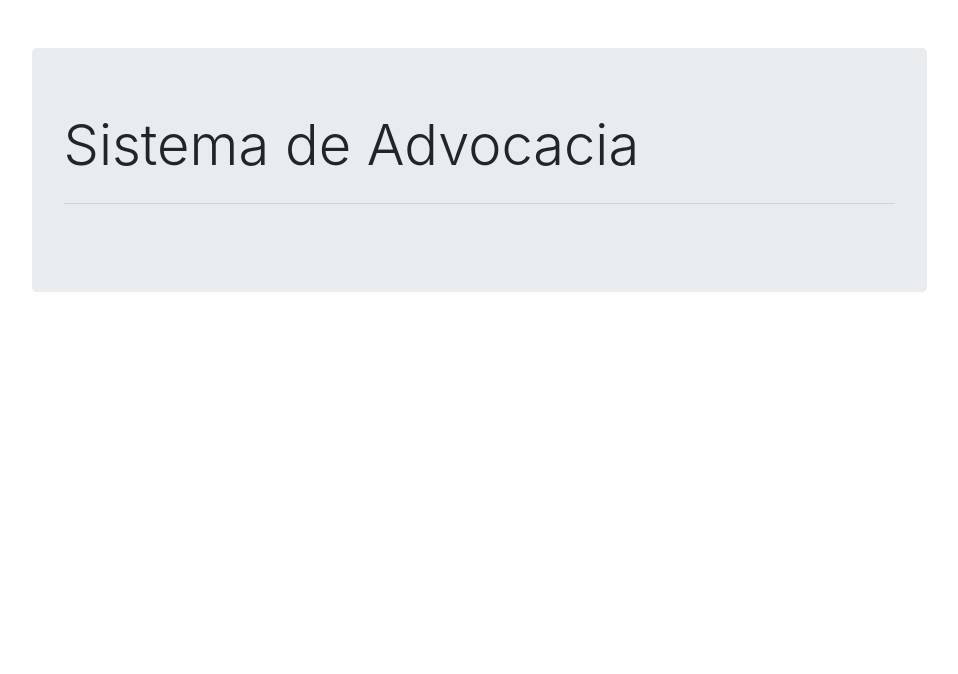
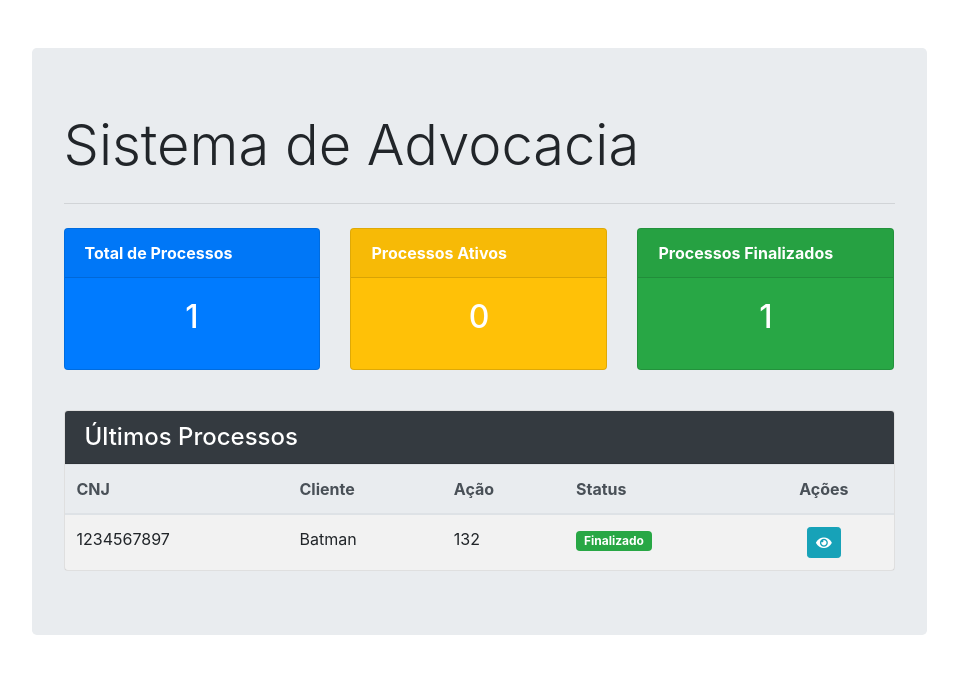
Before and after one commit to stoledo85/sistema_advocacia, a Django app: page / in a window 1280 px wide. Shown: the part 66-740 px from the top of the page, without its empty margins (161-1119 px from the left). Run offline with Django 3.2, Linux system fonts and the light colour scheme; data comes from the database, SQL or seed files in the repository; both versions use the stored data as it was after the commit; some libraries are stand-ins or nearby versions.

Commit message:
atualizacao de projeto

```diff
--- a/clientes/templates/clientes/atualizar_cliente.html
+++ b/clientes/templates/clientes/atualizar_cliente.html
@@ -1,4 +1,4 @@
-{% extends "base.html" %}
+{% extends "clientes/base.html" %}
 {% load crispy_forms_tags %}
 
 {% block conteudo %}
--- a/clientes/templates/clientes/base.html
+++ b/clientes/templates/clientes/base.html
@@ -1,6 +1,7 @@
 <!DOCTYPE html>
 {% load static %}
 <html lang="pt_br">
+
 <head>
     <meta name="viewport" content="width=device-width, initial-scale=1" />
     <meta charset="utf-8" />
@@ -10,13 +11,13 @@
     <!-- JQuery -->
     <script type="text/javascript" src="{% static 'js/jquery.min.js' %}"></script>
     <!-- Bootstrap core JavaScript -->
-        <script type="text/javascript" src="{% static 'js/bootstrap.min.js' %}" ></script>
+    <script type="text/javascript" src="{% static 'js/bootstrap.min.js' %}"></script>
     <!-- Popper Minimal JavaScript-->
     <script type="text/javascript" src="{% static 'js/popper.min.js'%}"></script>
 
     {# CSS do HTML #}
     <!-- Font Awesome -->
-        <link rel="stylesheet" href="https://use.fontawesome.com/releases/v5.8.2/css/all.css"/>
+    <link rel="stylesheet" href="https://use.fontawesome.com/releases/v5.8.2/css/all.css" />
     <!-- Bootstrap core CSS -->
     <link href="{% static 'css/bootstrap.min.css' %}" rel="stylesheet" />
     <!-- Bootstrap Extras-->
@@ -26,21 +27,26 @@
     {% block css %} {% endblock css %}
     <title>Sistema de Advocacia</title>
 </head>
+
 <body>
     <nav class="navbar navbar-expand-lg navbar-dark bg-primary">
         <a class="navbar-brand" href="{% url 'clientes:index'%}">
-            <img src="{% static "img/PinClipart.com_sky-background-clipart_1315100.png" %}" alt="logo" width="40" height="40">
+            <img src="{% static 'img/PinClipart.com_sky-background-clipart_1315100.png' %}" alt="logo" width="40"
+                height="40">
         </a>
-    <button class="navbar-toggler" type="button" data-toggle="collapse" data-target="#navbarNav" aria-controls="navbarNav" aria-expanded="false" aria-label="Toggle navigation"      >
+        <button class="navbar-toggler" type="button" data-toggle="collapse" data-target="#navbarNav"
+            aria-controls="navbarNav" aria-expanded="false" aria-label="Toggle navigation">
             <span class="navbar-toggler-icon"></span>
         </button>
         <div class="collapse navbar-collapse" id="navbarNav">
             <ul class="navbar-nav">
                 <li class="nav-item active">
-                <a class="nav-link text-white" href="{% url 'clientes:index' %}">Home <span class="sr-only">(current)</span></a>
+                    <a class="nav-link text-white" href="{% url 'clientes:index' %}">Home <span
+                            class="sr-only">(current)</span></a>
                 </li>
                 <li class="nav-item dropdown">
-                <a class="nav-link dropdown-toggle text-white" id="navbarDropdownMenuLink" role="button" data-toggle="dropdown" aria-haspopup="true" aria-expanded="false">
+                    <a class="nav-link dropdown-toggle text-white" id="navbarDropdownMenuLink" role="button"
+                        data-toggle="dropdown" aria-haspopup="true" aria-expanded="false">
                         Clientes
                     </a>
                     <div class="dropdown-menu" aria-labelledby="navbarDropdownMenuLink">
@@ -49,11 +55,13 @@
                     </div>
                 </li>
                 <li class="nav-item dropdown">
-            <a class="nav-link dropdown-toggle text-white" id="navbarDropdownMenuLink" role="button" data-toggle="dropdown" aria-haspopup="true" aria-expanded="false"            >
+                    <a class="nav-link dropdown-toggle text-white" id="navbarDropdownMenuLink" role="button"
+                        data-toggle="dropdown" aria-haspopup="true" aria-expanded="false">
                         Processos
                     </a>
                     <div class="dropdown-menu" aria-labelledby="navbarDropdownMenuLink">
                         <a class="dropdown-item" href="{% url 'processos:processo' %}">Processo Novo</a>
+                        <a class="dropdown-item" href="{% url 'processos:listaprocessos' %}">Listar Processos</a>
                         <a class="dropdown-item" href="{% url 'processos:faseprocesso' %}">Fase do Processo</a>
                     </div>
                 </li>
@@ -70,4 +78,5 @@
         </div>
     </div>
 </body>
+
 </html>
--- a/clientes/templates/clientes/index.html
+++ b/clientes/templates/clientes/index.html
@@ -1,3 +1,79 @@
 {% extends 'clientes/base.html' %}
 {% block conteudo %}
-{% endblock  %}
+<div class="row mb-4">
+    <div class="col-md-4">
+        <div class="card text-white bg-primary mb-3">
+            <div class="card-header font-weight-bold">Total de Processos</div>
+            <div class="card-body">
+                <h2 class="card-title text-center">{{ processos_total }}</h2>
+            </div>
+        </div>
+    </div>
+    <div class="col-md-4">
+        <div class="card text-white bg-warning mb-3">
+            <div class="card-header font-weight-bold">Processos Ativos</div>
+            <div class="card-body">
+                <h2 class="card-title text-center">{{ processos_ativos }}</h2>
+            </div>
+        </div>
+    </div>
+    <div class="col-md-4">
+        <div class="card text-white bg-success mb-3">
+            <div class="card-header font-weight-bold">Processos Finalizados</div>
+            <div class="card-body">
+                <h2 class="card-title text-center">{{ processos_finalizados }}</h2>
+            </div>
+        </div>
+    </div>
+</div>
+
+<div class="row">
+    <div class="col-12">
+        <div class="card">
+            <div class="card-header bg-dark text-white">
+                <h4 class="mb-0">Últimos Processos</h4>
+            </div>
+            <div class="card-body p-0">
+                <div class="table-responsive">
+                    <table class="table table-striped table-hover mb-0">
+                        <thead class="thead-light">
+                            <tr>
+                                <th>CNJ</th>
+                                <th>Cliente</th>
+                                <th>Ação</th>
+                                <th>Status</th>
+                                <th class="text-center">Ações</th>
+                            </tr>
+                        </thead>
+                        <tbody>
+                            {% for processo in ultimos_processos %}
+                            <tr>
+                                <td>{{ processo.cnj }}</td>
+                                <td>{{ processo.cliente }}</td>
+                                <td>{{ processo.obj_acao }}</td>
+                                <td>
+                                    {% if processo.finalizado %}
+                                    <span class="badge badge-success px-2 py-1">Finalizado</span>
+                                    {% else %}
+                                    <span class="badge badge-warning px-2 py-1">Ativo</span>
+                                    {% endif %}
+                                </td>
+                                <td class="text-center">
+                                    <a href="{% url 'processos:detalhe_processo' processo.id %}" class="btn btn-sm btn-info" title="Visualizar">
+                                        <i class="fas fa-eye"></i>
+                                    </a>
+                                </td>
+                            </tr>
+                            {% empty %}
+                            <tr>
+                                <td colspan="5" class="text-center py-4">Nenhum processo cadastrado.</td>
+                            </tr>
+                            {% endfor %}
+                        </tbody>
+                    </table>
+                </div>
+            </div>
+        </div>
+    </div>
+</div>
+{% endblock %}
--- a/clientes/views.py
+++ b/clientes/views.py
@@ -3,12 +3,24 @@ from django.shortcuts import HttpResponseRedirect, get_object_or_404, redirect,
 
 from .forms import BuscaClienteForm, ClienteForm
 from .models import Cliente
+from processos.models import Processo
 
 # Create your views here.
 
 
 def index(request):
-    return render(request, "clientes/index.html")
+    processos_total = Processo.objects.count()
+    processos_ativos = Processo.objects.filter(finalizado=False).count()
+    processos_finalizados = Processo.objects.filter(finalizado=True).count()
+    ultimos_processos = Processo.objects.order_by("-id")[:5]
+
+    context = {
+        "processos_total": processos_total,
+        "processos_ativos": processos_ativos,
+        "processos_finalizados": processos_finalizados,
+        "ultimos_processos": ultimos_processos,
+    }
+    return render(request, "clientes/index.html", context)
 
 
 def clienteView(request):
@@ -37,7 +49,7 @@ def atualizarCliente(request, cliente_id):
         form = ClienteForm(request.POST, instance=cliente)
         if form.is_valid():
             form.save()
-            return redirect("listagem_cliente")
+        return redirect("clientes:listacliente")
     else:
         form = ClienteForm(instance=cliente)
     return render(
@@ -45,11 +57,14 @@ def atualizarCliente(request, cliente_id):
     )
 
 
+
 def excluirCliente(request, cliente_id):
     cliente = get_object_or_404(Cliente, id=cliente_id)
     if request.method == "POST":
+        if Processo.objects.filter(cliente=cliente).exists():
+           return render(request, "clientes/excluir_cliente.html", {"cliente": cliente, "erro": "Este cliente nao pode ser excluido pois existe um processo vinculado a ele"})
         cliente.delete()
-        return redirect("listagem_cliente")
+        return redirect("clientes:listacliente")
     return render(request, "clientes/excluir_cliente.html", {"cliente": cliente})
 
 
--- a/processos/models.py
+++ b/processos/models.py
@@ -40,9 +40,10 @@ class Processo(models.Model):
         verbose_name="Valor da Causa", max_digits=5, decimal_places=2)
     pedido = models.CharField(verbose_name="Pedido", max_length=50)
     obs = models.TextField(verbose_name="Obs")
+    finalizado = models.BooleanField(default=False, verbose_name="Processo Finalizado")
 
     def __str__(self):
-        return self.nro_processo
+        return self.cnj
 
 
 class faseProcesso(models.Model):
@@ -52,4 +53,4 @@ class faseProcesso(models.Model):
     processo = models.ForeignKey(Processo, on_delete=models.PROTECT)
 
     def __str__(self):
-        return self.tipo_fase_processo + " - " + self.processo
+        return f"{self.tipo_fase_processo} - {self.processo}"
--- a/processos/urls.py
+++ b/processos/urls.py
@@ -7,4 +7,10 @@ app_name = "processos"
 urlpatterns = [
     path("processo/", views.processoView, name="processo"),
     path("faseprocesso/", views.faseProcessoView, name="faseprocesso"),
+    path("listaprocessos/", views.listagemProcessos, name="listaprocessos"),
+    path("detalhe/<int:processo_id>/", views.detalheProcesso, name="detalhe_processo"),
+    path("excluir/<int:processo_id>/", views.excluirProcesso, name="excluir_processo"),
+    path("atualizar/<int:processo_id>/", views.atualizarProcesso, name="atualizar_processo"),
+    path("fase/atualizar/<int:fase_id>/", views.atualizarFase, name="atualizar_fase"),
+    path("fase/excluir/<int:fase_id>/", views.excluirFase, name="excluir_fase"),
 ]
```
Also changed, not shown: clientes/templates/clientes/excluir_cliente.html (+6 -3 lines), clientes/templates/clientes/listaClientes.html (+6 -3 lines), processos/templates/processos/atualizar_fase.html (added, +15 -0 lines), processos/templates/processos/atualizar_processo.html (added, +15 -0 lines), processos/templates/processos/detalhe_processo.html (added, +59 -0 lines), processos/templates/processos/excluir_fase.html (added, +11 -0 lines), processos/templates/processos/excluir_processo.html (added, +11 -0 lines), processos/templates/processos/listarprocessos.html (+11 -4 lines), processos/views.py (+55 -1 lines), requirements.txt (+8 -7 lines), sistema_advocacia/settings.py (+7 -1 lines), advocacia.sqlite3, processos/migrations/0006_processo_finalizado.py (added). Lines whose indentation alone changed are shown as unchanged.
